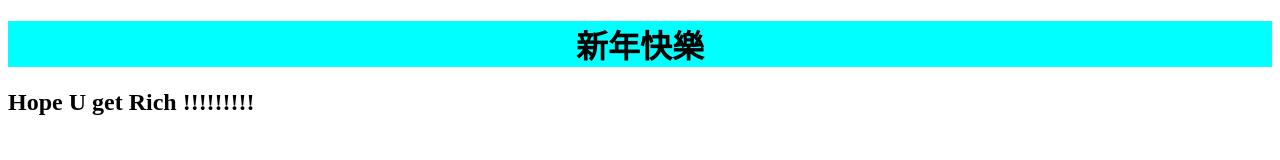
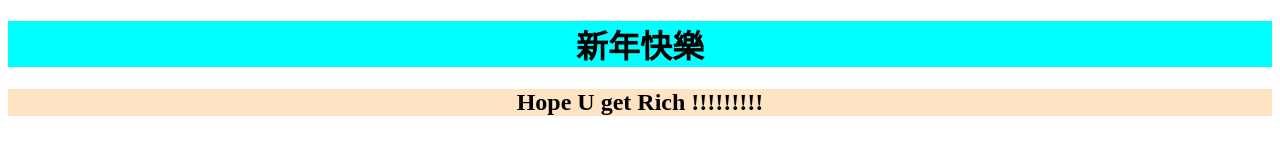
Before and after one commit to LDD1983/page, a plain HTML site: page index.html in a window 1280 px wide. Drawn offline with Linux system fonts and the light colour scheme.

Commit message:
hope BKC

```diff
--- a/index.html
+++ b/index.html
@@ -6,9 +6,15 @@
     <meta name="viewport" content="width=device-width, initial-scale=1.0">
     <title>github.io</title>
     <style>
+        h1,h2{
+            text-align: center;
+
+        }
         h1{
-            text-align: center;
             background-color: aqua;
+        }
+        h2{
+            background-color: bisque;
         }
     </style>
 </head>
```
